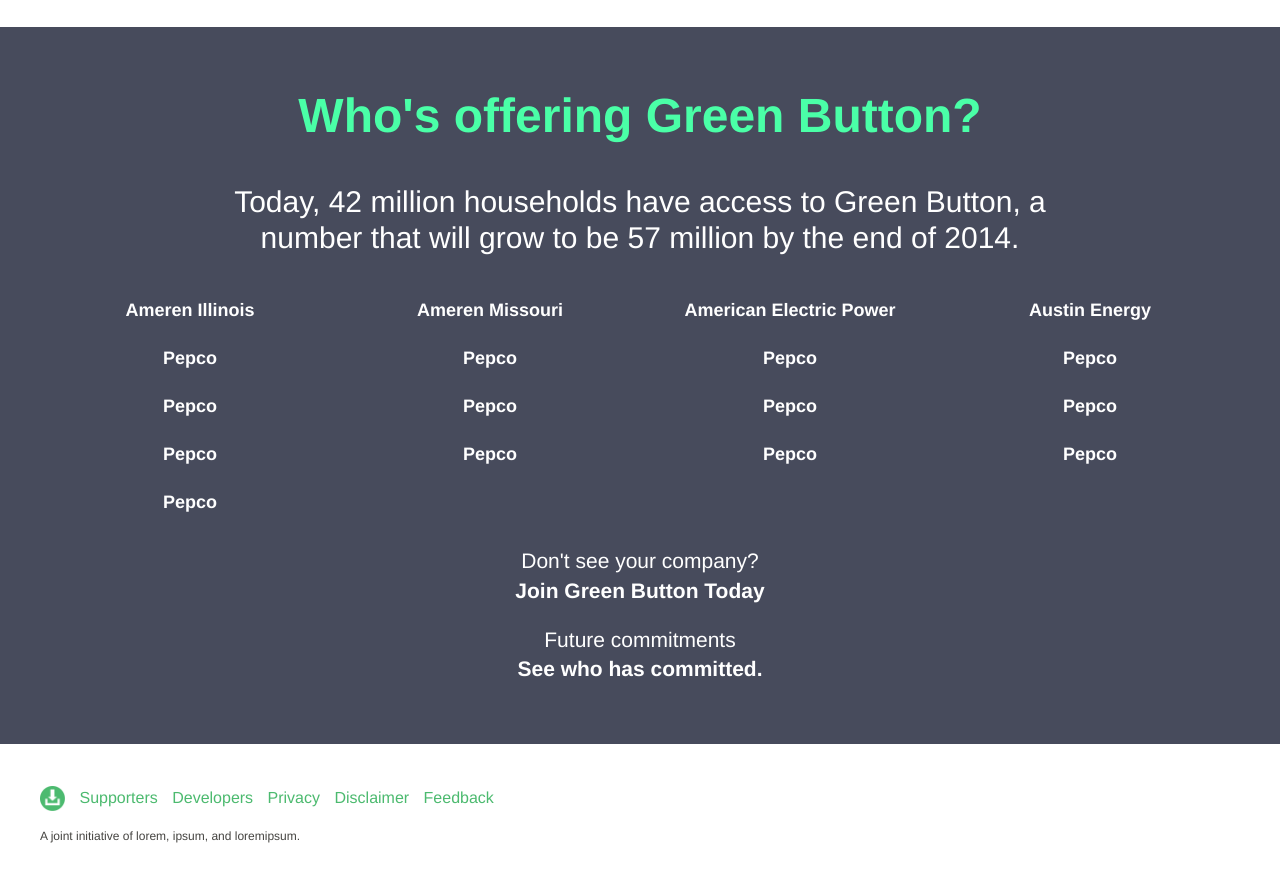
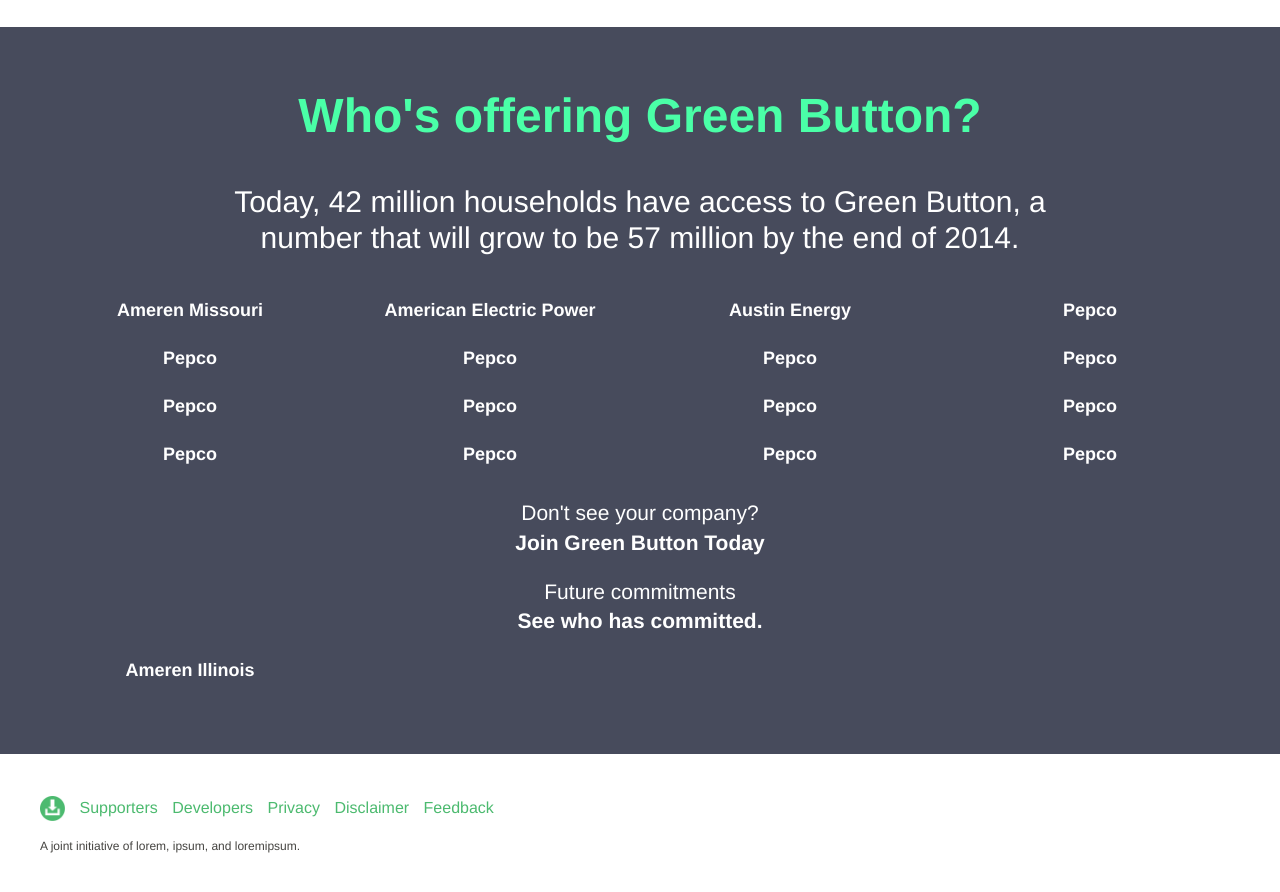
Before and after one commit to green-button/green-button.github.io, a Jekyll site: the page built from index.html, in a window 1280 px wide and 900 px high, scrolled down 1215 px. Shown: the top 892 px of the window. Built offline with Jekyll 4.4.1, drawn with Linux system fonts in a browser that asks for light colours.

Commit message:
added committed partners

```diff
--- a/index.html
+++ b/index.html
@@ -56,11 +56,22 @@ title: Home
       <p class="lede">Today, 42 million households have access to Green Button, a number that will grow to be 57 million by the end of 2014.</p>
       <ul class="partner_list">
         {% for partner in site.data.partners %}
+        {% if partner.status %}
+        {% else %}
           <li><a href="{{ partner.url }}">{{ partner.name }}</a></li>
+        {% endif %}
         {% endfor %}
       </ul>
       <div class="lead">Don't see your company?<br><a class="buttonish" href=mailto:info@greenbuttondata.org?subject=Getting%20started%20with%20Green%20Button&#038;body=Hi!%0A%0AI’d%20like%20to%20get%20started%20with%20Green%20Button.%20Could%20you%20send%20me%20more%20information?%0A%0AThanks,%0A%0A[Your%20name]%0A[Your%20organization]%0A[Your%20contact%20information]>Join Green Button Today</a></div>
 <div class="lead">Future commitments<br><a href="#">See who has committed.</a></div>
+      <ul class="partner_list">
+        {% for partner in site.data.partners %}
+        {% if partner.status == "committed" %}
+          <li><a href="{{ partner.url }}">{{ partner.name }}</a></li>
+        {% else %}
+        {% endif %}
+        {% endfor %}
+      </ul>
     </div>
   </div>
 </section>
```
